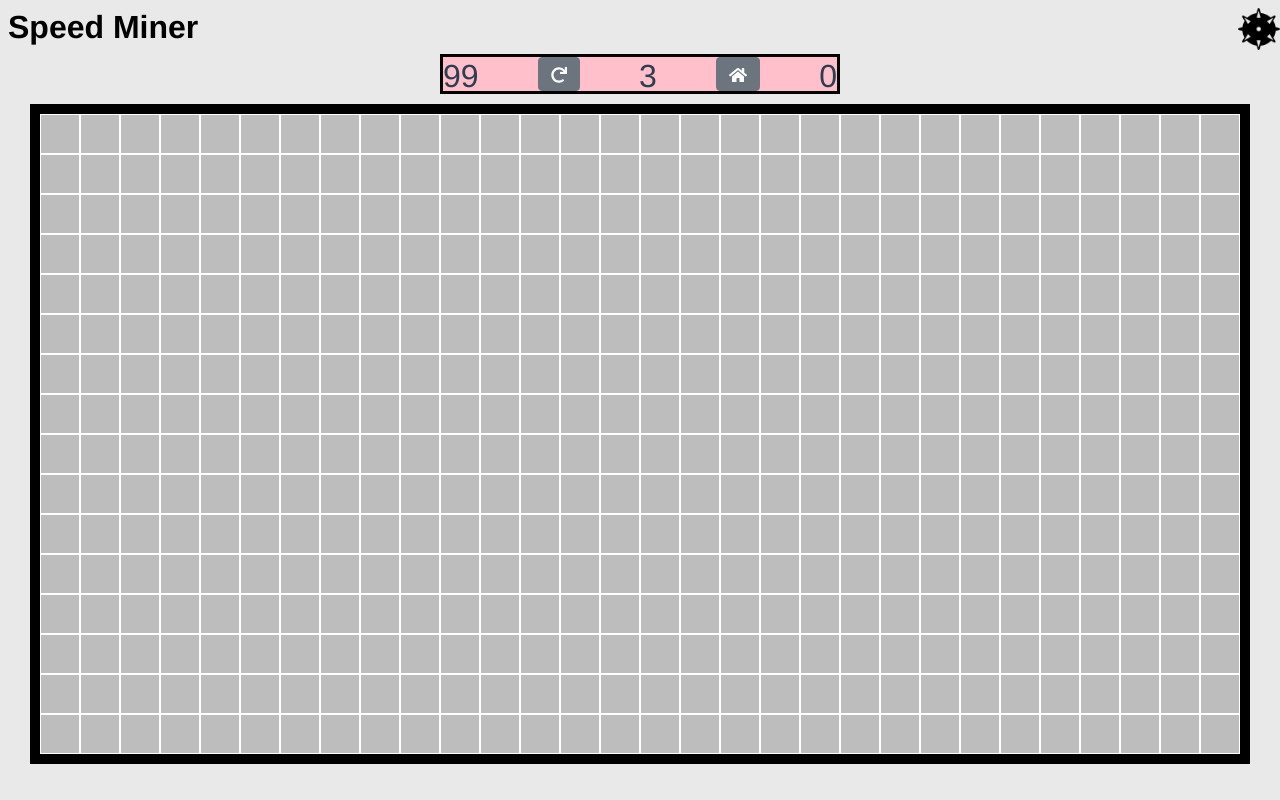
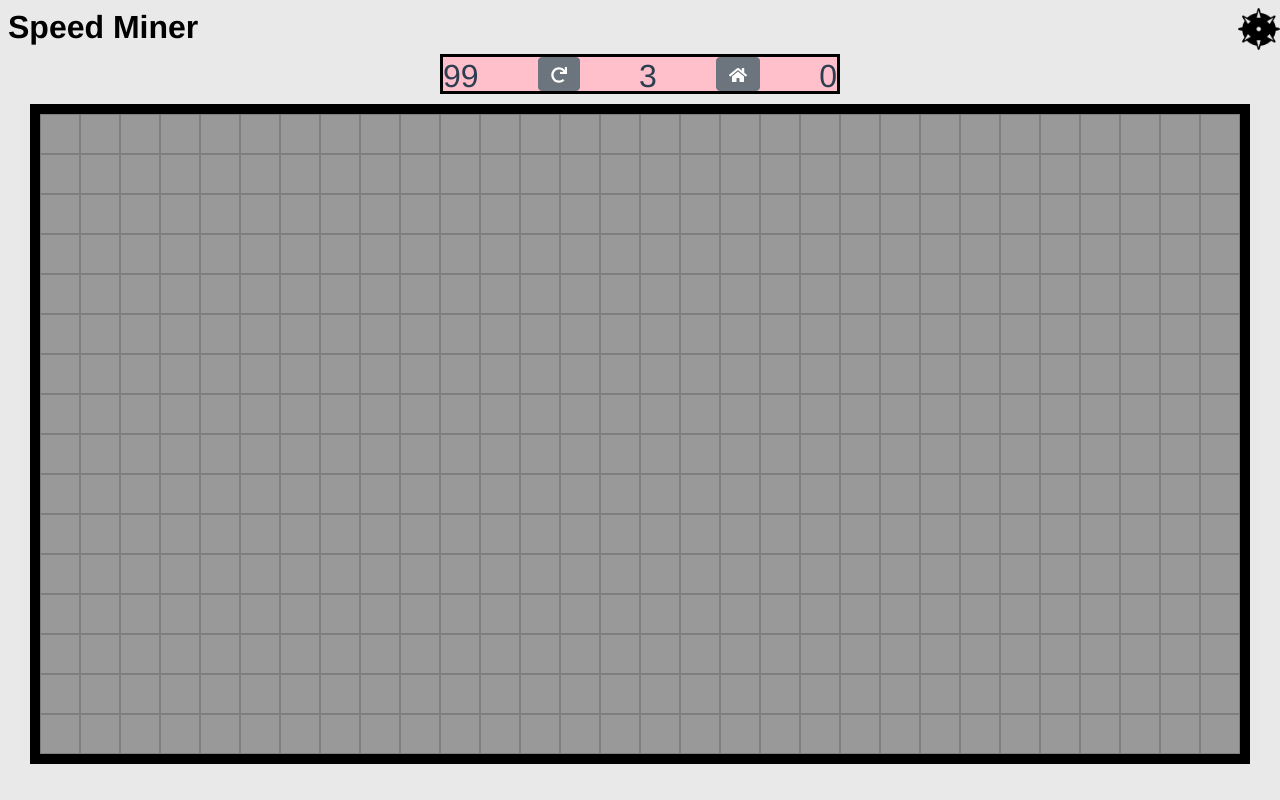
Before and after one commit to josephrockqz/speed_miner, a Vue app: page /level3 in a window 1280 px wide. Built offline with nearby package versions, Linux system fonts and the light colour scheme.

Commit message:
increased number size

```diff
--- a/src/store.js
+++ b/src/store.js
@@ -31,6 +31,7 @@ export default new Vuex.Store({
     CELL_NUMBER(state, payload) {
       state.squares[payload.cell_index].innerText = payload.number
       state.squares[payload.cell_index].style.lineHeight = "40px"
+      state.squares[payload.cell_index].style.fontSize = 'x-large'
       if (payload.number == 1) {
         state.squares[payload.cell_index].style.color = 'blue'
       } else if (payload.number == 2) {
--- a/src/views/Level2.vue
+++ b/src/views/Level2.vue
@@ -73,14 +73,14 @@ export default {
   height: 420px;
   flex-wrap: wrap;
   display: flex;
-  background-color: #bdbdbd;
+  background-color: #999999;
   border: #000000 10px solid;
   margin: 0 auto;
 }
 .level2 div {
   height: 40px;
   width: 40px;
-  border: #ffffff 1px solid;
+  border: #7f7f7f 1px solid;
   margin: 0px;
   padding: 0px;
 }
--- a/src/views/Level3.vue
+++ b/src/views/Level3.vue
@@ -73,14 +73,14 @@ export default {
   height: 660px;
   flex-wrap: wrap;
   display: flex;
-  background-color: #bdbdbd;
+  background-color: #999999;
   border: #000000 10px solid;
   margin: 0 auto;
 }
 .level3 div {
   height: 40px;
   width: 40px;
-  border: #ffffff 1px solid;
+  border: #7f7f7f 1px solid;
   margin: 0px;
   padding: 0px;
 }
```
Also changed, not shown: ttd.txt.
